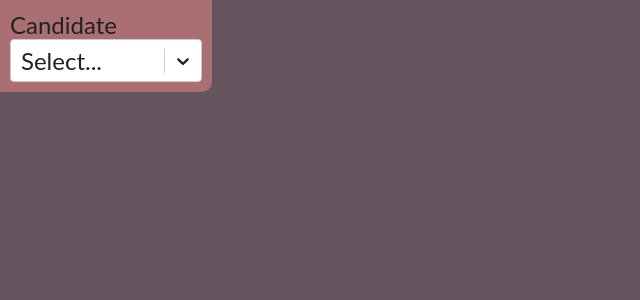
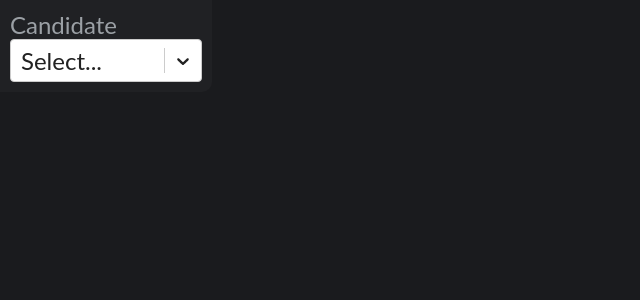
Before and after one commit to Mattsi-Jansky/interview-note-taking, a React app: page / in a window 1280 px wide. Shown: the top 300 px of the page, without its empty margins (0-640 px from the left). Built offline with nearby package versions, Linux system fonts and the light colour scheme; a web font is replaced by a local one.

Commit message:
Redo styles
Still not really happy with it but I think it's an improvement,
probably?

```diff
--- a/src/App.css
+++ b/src/App.css
@@ -1,13 +1,13 @@
 body {
-  background-color: #66545e;
-  color: #222;
+  background-color: rgb(26,27,30);
+  color: rgb(155,160,165);
   font-family: 'Lato', sans-serif;
 }
 
 summary {
   cursor:pointer;
-  background-color:  #aa6f73;
-  color: #222;
+  background-color:  rgb(32,33,36);
+  color: rgb(145, 180, 243);
   padding: 10px;
   font-size: x-large;
   font-weight: bold;
@@ -16,7 +16,7 @@ summary {
 
 details {
   width: 60%;
-  background-color:  	#eea990;
+  background-color: rgb(32,33,36);
   margin-bottom: 15px;
   border-radius: 10px;
 }
--- a/src/components/CandidateSelector/CandidateSelector.css
+++ b/src/components/CandidateSelector/CandidateSelector.css
@@ -3,7 +3,7 @@
   top: 0;
   left: 0;
   padding: 10px;
-  background-color:  	#aa6f73;
+  background-color:  	rgb(32,33,36);
   font-size: x-large;
   width: 15%;
   border-bottom-right-radius: 10px;
--- a/src/components/QuestionAndAnswer/QuestionAndAnswer.css
+++ b/src/components/QuestionAndAnswer/QuestionAndAnswer.css
@@ -2,10 +2,14 @@ textarea{
   width:99%;
   min-height: 100px;
   border-radius: 10px;
+  background-color:#494848;
+  border-color:#494848;
+  color:#eee;
+  font-family: 'Lato', sans-serif;
+  font-size:18px;
 }
 
 .hint {
-  color: yellow;
   margin:3px;
   clear: both;
   font-size: small;
```
